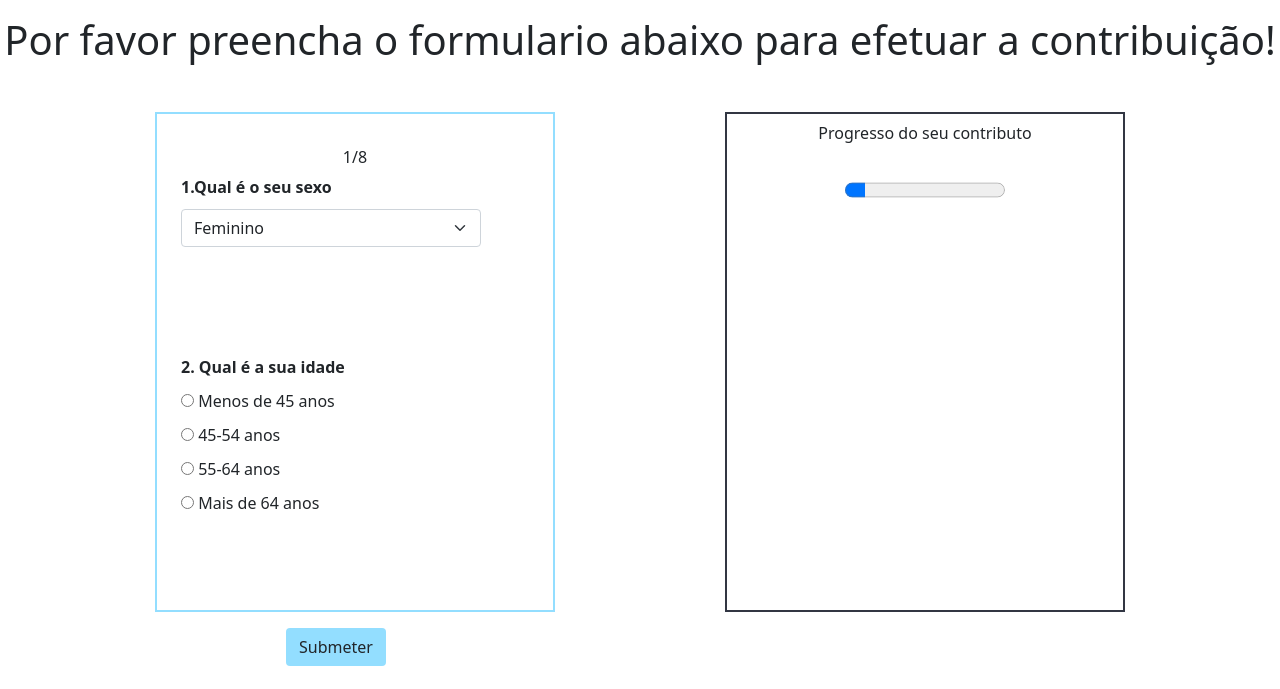
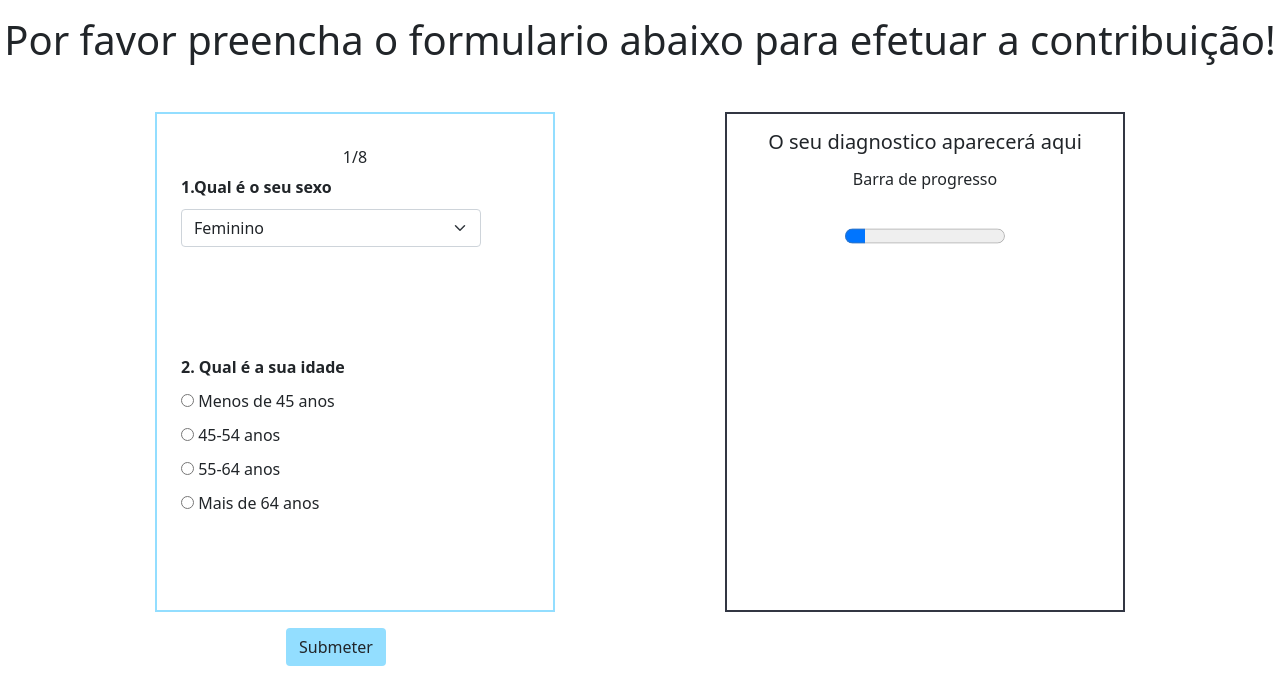
Before and after one commit to ValdoMpinga/DiabetesMellitus, a Django app: page /projectsupport/contribute in a window 1280 px wide. Shown: the part 64-753 px from the top of the page. Run offline with Django 4.2, Linux system fonts and the light colour scheme; the visitor is signed in with stand-in values (Sample User, id 1); parts of the project's set-up code (start-up, migrations or seed data) failed here and were passed over; some libraries are stand-ins or nearby versions.

Commit message:
Progress bar label added

```diff
--- a/diabetes_predictor/templates/diagnostic/diagnostic.html
+++ b/diabetes_predictor/templates/diagnostic/diagnostic.html
@@ -226,8 +226,8 @@
             <div class="boxContainer">
               <div class="text-center mb-3">
 
-                <h5 class="">O seu diagnostico aparecerá aqui</h5>
-                <h6 class="mt-2">Barra de progresso</h6>
+                <h5 class="mt-3">O seu diagnostico aparecerá aqui</h5>
+                <h6 class="mt-3">Barra de progresso</h6>
                 <progress class="mt-4" id="progress" value="4" max="100">
                   32%
                 </progress>
--- a/diabetes_predictor/templates/project_support/contribute.html
+++ b/diabetes_predictor/templates/project_support/contribute.html
@@ -223,11 +223,7 @@
                     Submeter
                   </button>
 
-                  <button
-                    type="button mr-5"
-                    class="btn btn-lg"
-                    id="btnNext"
-                  >
+                  <button type="button mr-5" class="btn btn-lg" id="btnNext">
                     <i class="icon-arrow-right"></i>
                   </button>
                 </div>
@@ -239,7 +235,8 @@
             <div class="outputBox">
               <div class="contributionBoxContainer">
                 <div class="text-center mb-3">
-                  <h6 class="">Progresso do seu contributo</h6>
+                  <h5 class="mt-3">O seu diagnostico aparecerá aqui</h5>
+                  <h6 class="mt-3">Barra de progresso</h6>
                   <progress class="mt-4" id="progress" value="12.5" max="100">
                     32%
                   </progress>
```
